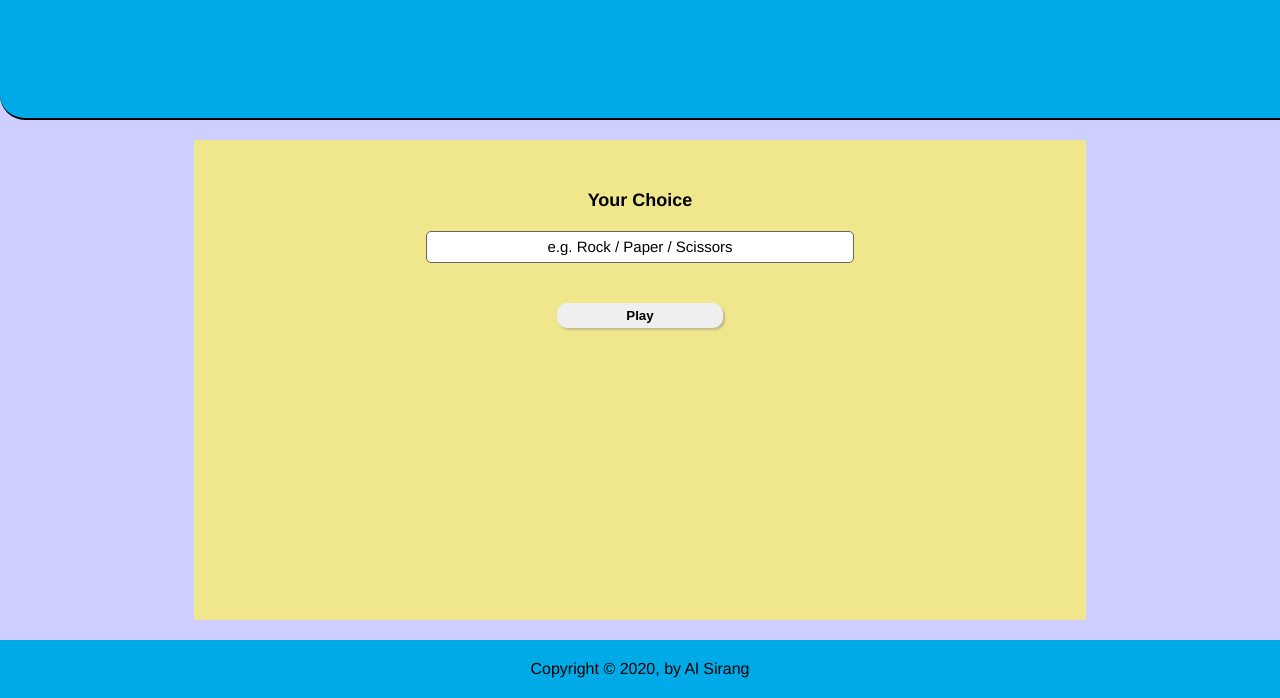
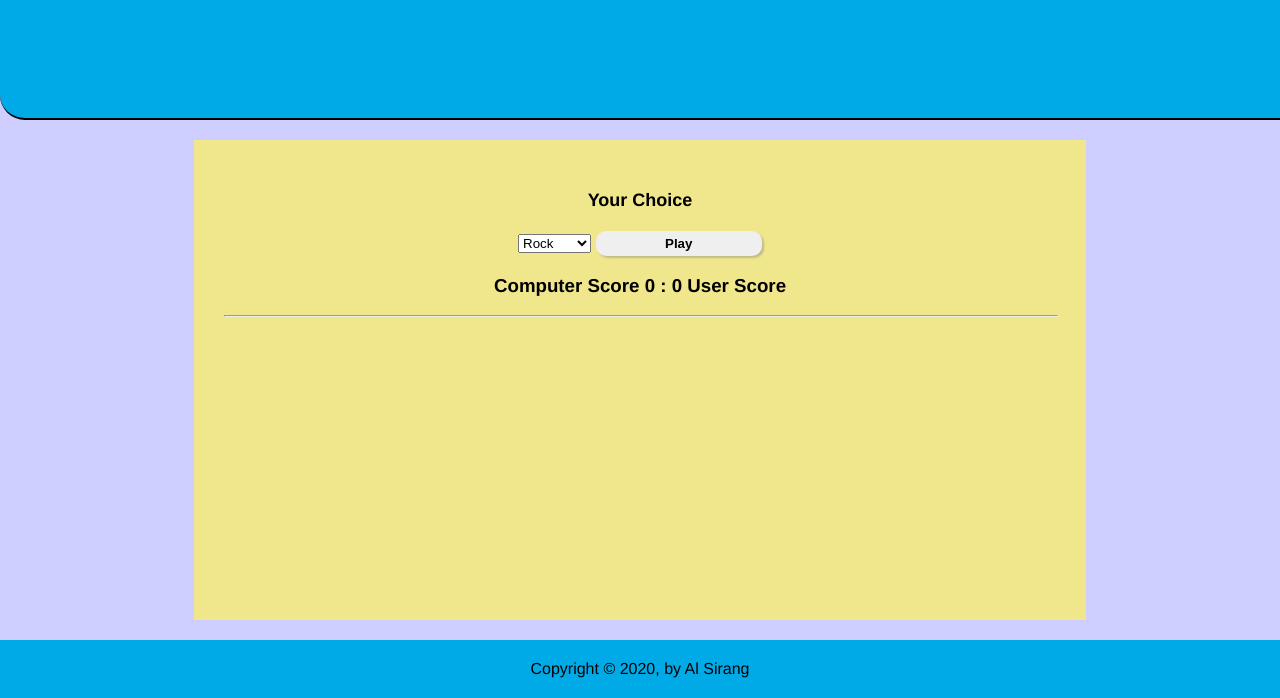
Before and after one commit to AlSirang/rock-paper-scissors-game, a plain HTML site: page index.html in a window 1280 px wide. Shown: the part 122-820 px from the top of the page. Drawn offline with Linux system fonts and the light colour scheme.

Commit message:
changed input type
changed input type from input  box to drop-down menu
added functionality of count score in JS

```diff
--- a/index.html
+++ b/index.html
@@ -18,9 +18,18 @@
         <div class="content">
             <div class="form">
                 <label for="userInput">Your Choice</label>
-                <input type="text" id="userInput" name="userInput" value='' placeholder="e.g. Rock / Paper / Scissors">
+                <!-- <input type="text" id="userInput" name="userInput" value='' placeholder="e.g. Rock / Paper / Scissors"> -->
+                <select name="userInput" id="userInput">
+                    <option value="rock">Rock</option>
+                    <option value="paper">Paper</option>
+                    <option value="scissors">Scissors</option>
+                    <option value="bomb">Bomb</option>
+                </select>
                 <input type="submit" value="Play" onClick='playGame();'>
-
+                <div class="scores">
+                    <h3 id="score-board">Computer Score 0 : 0 User Score </h3>
+                </div>
+                <hr>
                 <div id="answer"></div>
             </div>
         </div>
```
